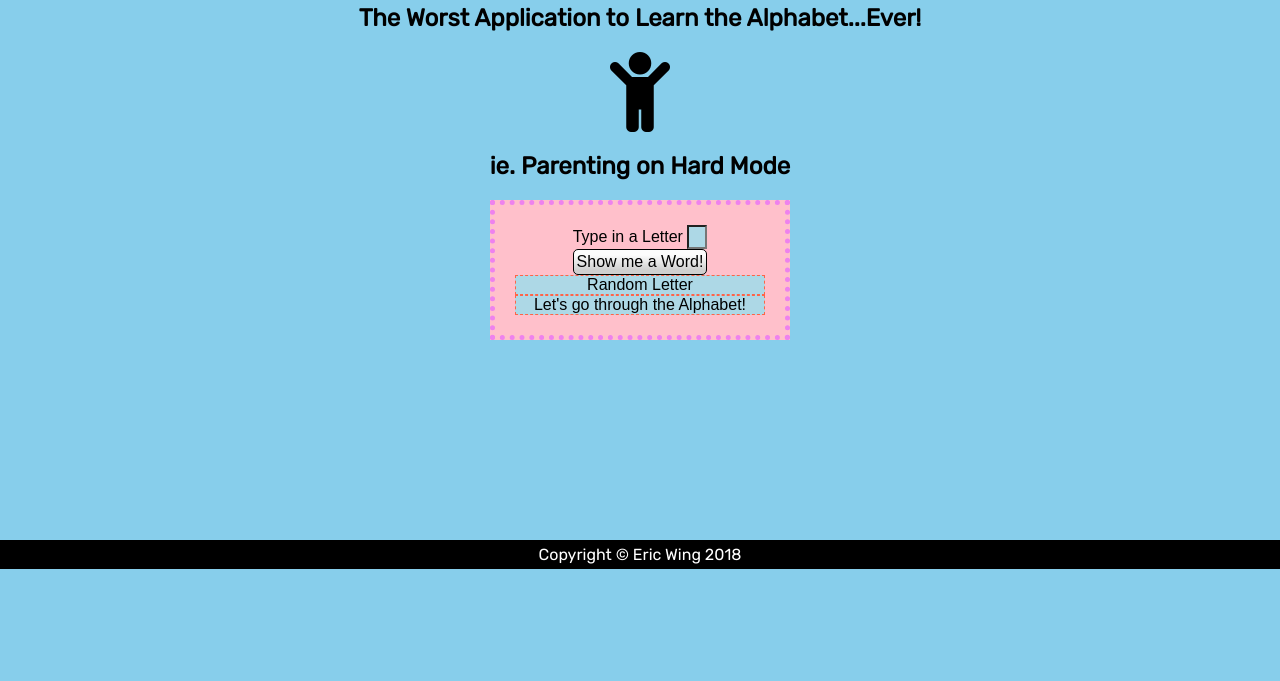
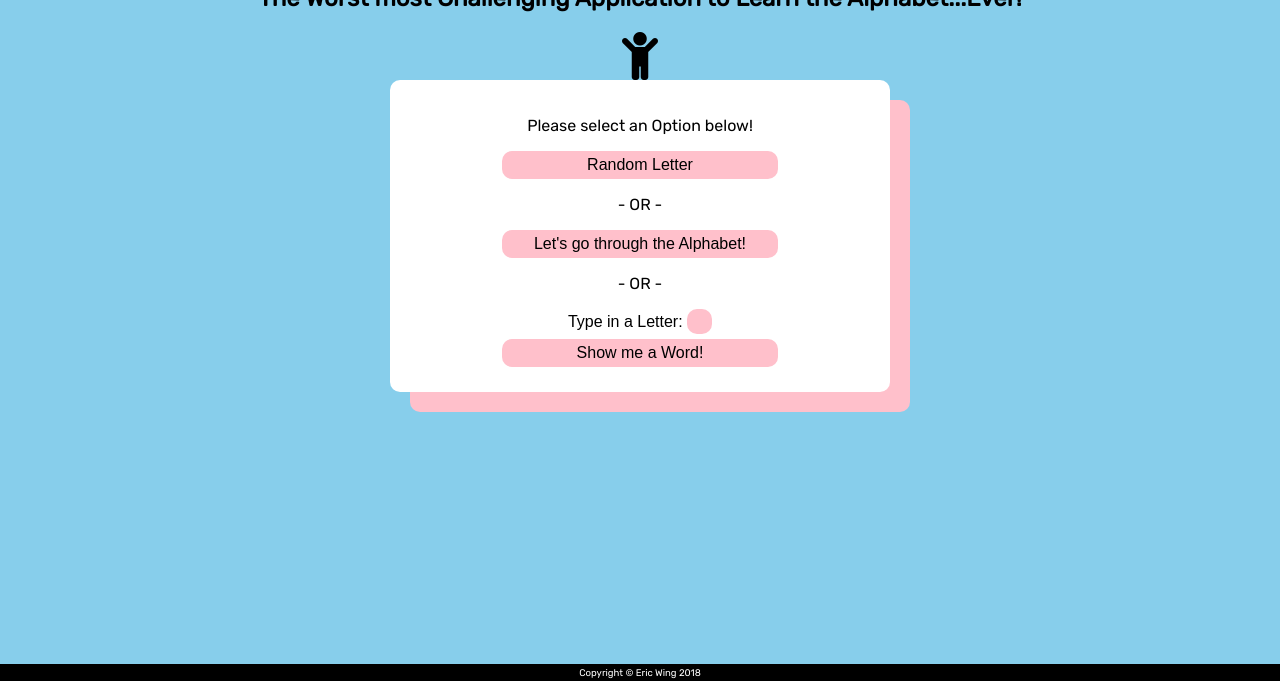
Before and after one commit to ecwing/eric_wing_project3, a plain HTML site: page index.html in a window 1280 px wide. Shown: the part 119-800 px from the top of the page. Drawn offline with nearby package versions, Linux system fonts and the light colour scheme; a web font is replaced by a local one.

Commit message:
added general stlying to application :rocket:

```diff
--- a/index.html
+++ b/index.html
@@ -9,40 +9,50 @@
     <link rel="stylesheet" href="styles/style.css">
     <link rel="stylesheet" href="https://use.fontawesome.com/releases/v5.5.0/css/all.css" integrity="sha384-B4dIYHKNBt8Bc12p+WXckhzcICo0wtJAoU8YZTY5qE0Id1GSseTk6S+L3BlXeVIU"
         crossorigin="anonymous">
-    <link href="https://fonts.googleapis.com/css?family=Rubik|Spicy+Rice" rel="stylesheet">
+    <link href="https://fonts.googleapis.com/css?family=Frijole|Rubik" rel="stylesheet">
     <link rel="stylesheet" href="https://cdnjs.cloudflare.com/ajax/libs/animate.css/3.7.0/animate.min.css">
 </head>
 <body>
+<main>
+    <h1 class="animated pulse">P for Pneumonia</h1>
+    <h2 class="animated rotateIn delay-1s">The <span class="line-through">Worst</span> most Challenging Application to Learn the Alphabet...Ever!</h2><span><i class="fas fa-child fa-3x animated bounce delay-2s"></i></span>
+    <!-- <h2>ie. Parenting on Hard Mode</h2> -->
 
-<h1 class="animated pulse">P for Pneumonia</h1>
-<h2 class="animated rot`1ateIn delay-1s">The Worst Application to Learn the Alphabet...Ever!</h2><i class="fas fa-child fa-5x"></i>
-<h2>ie. Parenting on Hard Mode</h2>
-
-<div class="box">
+    <div class="box main-wrapper">
         <form action="">
-        <label for="Lettter">Type in a Letter</label>
+            <p>Please select an Option below!</p>
+            <div class="random select-button" unselectable="on">Random Letter</div>
+            <p>- OR -</p>
+            <div class="alphabet select-button" unselectable="on">Let's go through the Alphabet!</div>
+            <p>- OR -</p>
+            <label for="Lettter">Type in a Letter:</label>
             <input type="text" required="true" maxlength="1" class="letter-input">
             <div>
                 <input type="submit" name="letter" value="Show me a Word!">
             </div>
-        <div class="another-user-example hidden">Another word with the same letter</div>
-        <div class="random" unselectable="on">Random Letter</div>
-        <div class="alphabet" unselectable="on">Let's go through the Alphabet!</div>
+            <div class="another-user-example hidden select-button">Another word with the same letter</div>
+
+            <div class="alphabet-button hidden select-button">Next Letter</div>
+
             <div class="result"></div>
-
         </form>
 
         <div class="toggle-example">
-
             <button type="submit" name="example" class="example" value="Show me an Example!">Show me an Example!</button>
             <div class="example-text hidden"></div>
             <div class="user-example-text hidden"></div>
         </div>
-
     </div>
 
 
-<footer><p>Copyright &copy Eric Wing 2018</p></footer>
+</main>
+
+
+
+
+<footer class="footer">
+    <p>Copyright &copy Eric Wing 2018</p>
+</footer>
 
 <script src="https://cdnjs.cloudflare.com/ajax/libs/jquery/2.1.4/jquery.js"></script>
 <script src="script.js"></script>
--- a/styles/partials/_global.scss
+++ b/styles/partials/_global.scss
@@ -5,12 +5,31 @@ html {
 body {
     background: skyblue;
     text-align: center;
+    display: flex;
+    flex-direction: column;
+    // background-image: url(../assets/abc.png);
+    background-repeat: no-repeat;
+}
+
+html, body {
+  height: 100%;
+}
+
+main {
+
+    flex: 1 0 auto;
+    margin-bottom: 35px;
+
+}
+.footer {
+//   flex-shrink: 0;
 }
 
 .main-wrapper {
-
+    max-width: 1280px;
+    margin: 0 auto;
+    width: auto;
 }
-
 
 @mixin font-size($size-value) {
     font-size: $size-value * 1px;
@@ -19,79 +38,110 @@ body {
 
 h1 {
     @include font-size(50);
-    font-family: 'Spicy Rice', cursive;
+    font-family: 'Frijole', cursive;
     margin: 0;
     margin-top: 10px;
+    text-shadow: 5px 5px pink;
+}
+
+h2 {
+    margin: 0;
+    padding-bottom: 20px;
 }
 
 h2,h3,p {
     font-family: 'Rubik', sans-serif;
 }
 
-.box {
-    background: pink;
-    height: auto;
-    width: 300px;
-    margin: 0 auto;
-    border: violet 5px dotted;
+.line-through {
+    text-decoration: line-through;
 }
 
+.fas {
+    display: inline;
+}
+
+.box {
+    border-radius: 10px;
+    background: #fff;
+    margin: 0 auto;
+    padding: 20px;
+    width: 80%;
+    max-width: 500px;
+    box-shadow: 20px 20px 5px 0px pink;
+    -webkit-box-shadow: 20px 20px 0px 0px pink;
+    -moz-box-shadow: 20px 20px 0px 0px pink;
+}
+
+.select-button {
+    padding: 5px;
+    margin: 5px;
+
+}
+input,
+button {
+    border: none;
+    margin: 15px;
+    padding: 5px;
+
+}
+
+
+input,
+button,
+.alphabet-button,
 .another-user-example,
 .random,
 .alphabet
  {
-    background: lightblue;
-    border: 1px dashed tomato;
+    margin: 0 auto;
+    width: 60%;
+    background: pink;
     cursor: pointer;
-    transition: .25s ease-in;
--webkit-user-select: none; /* Chrome/Safari */
--moz-user-select: none; /* Firefox */
--ms-user-select: none; /* IE10+ */
+    transition: .2s ease-in;
+    border-radius: 10px;
+    -webkit-user-select: none; /* Chrome/Safari */
+    -moz-user-select: none; /* Firefox */
+    -ms-user-select: none; /* IE10+ */
 
 }
 
-input[type="text"],
-textarea {
-    background: lightblue;
+// textarea {
+//     background: pink;
+// }
+
+
+input[type="submit"]:hover,
+button[type="submit"]:hover,
+.alphabet-button:hover,
+.another-user-example:hover,
+.random:hover,
+.alphabet:hover {
+    color: black;
+    background: #b3b7ee;
 }
 
-.random:hover,
-.alphabet:hover {
-    color: lightblue;
-    background: violet;
-}
+// form {
+//     padding: 10px;
+// }
 
-form {
-    padding: 20px;
+input[type="submit"] {
+    margin: 5px 0;
 }
 
 input[type="text"]:required:focus {
     border-color: rgba(18, 140, 32, 0.6); /* green */
     outline: 0;
-    background: lightblue;
+    background: pink;
+
 }
 
 .letter-input {
-    width: 20px;
+    width: 25px;
+    height: 25px;
+    text-align: center;
 }
 
-
-
-
-
-
-input[type=submit] {
-  -webkit-border-radius: 5px;
-  -moz-border-radius: 5px;
-  border-radius: 5px;
-  background-image: -webkit-gradient(linear, left bottom, left top, color-stop(0.16, rgb(207, 207, 207)), color-stop(0.79, rgb(252, 252, 252)));
-  background-image: -moz-linear-gradient(center bottom, rgb(207, 207, 207) 16%, rgb(252, 252, 252) 79%);
-  background-image: linear-gradient(to top, rgb(207, 207, 207) 16%, rgb(252, 252, 252) 79%);
-  padding: 3px;
-  border: 1px solid #000;
-  color: black;
-  text-decoration: none;
-}
 .example {
     display: none;
 }
@@ -110,17 +160,54 @@ input[type=submit] {
 
 
 footer {
-    margin-top: 200px;
     width: 100%;
     background: black;
     color: white;
 }
 
 footer p {
-    padding: 5px;
+    @include font-size(6);
+    padding: 3px;
     margin: 0;
 }
 
-// proper layout
-// proper indentation
-// responsive
+
+ @media only screen and (max-width: 645px) {
+
+    h1 {
+        @include font-size(30);
+    }
+    input,
+    button,
+    .alphabet-button,
+    .another-user-example,
+    .random,
+    .alphabet
+        {
+            width: 75%;
+        }
+
+}
+
+ @media only screen and (max-width: 400px) {
+
+    h1 {
+        @include font-size(25);
+    }
+
+    h2 {
+        @include font-size(10);
+    }
+
+    input,
+    button,
+    .alphabet-button,
+    .another-user-example,
+    .random,
+    .alphabet
+        {
+            width: 100%;
+        }
+
+
+}
--- a/styles/style.css
+++ b/styles/style.css
@@ -135,34 +135,86 @@ legend, button::-moz-focus-inner, input::-moz-focus-inner {
 
 body {
   background: skyblue;
-  text-align: center; }
+  text-align: center;
+  display: -webkit-box;
+  display: -ms-flexbox;
+  display: flex;
+  -webkit-box-orient: vertical;
+  -webkit-box-direction: normal;
+  -ms-flex-direction: column;
+  flex-direction: column;
+  background-repeat: no-repeat; }
+
+html, body {
+  height: 100%; }
+
+main {
+  -webkit-box-flex: 1;
+  -ms-flex: 1 0 auto;
+  flex: 1 0 auto;
+  margin-bottom: 35px; }
+
+.main-wrapper {
+  max-width: 1280px;
+  margin: 0 auto;
+  width: auto; }
 
 h1 {
   font-size: 50px;
   font-size: 5rem;
-  font-family: 'Spicy Rice', cursive;
+  font-family: 'Frijole', cursive;
   margin: 0;
-  margin-top: 10px; }
+  margin-top: 10px;
+  text-shadow: 5px 5px pink; }
+
+h2 {
+  margin: 0;
+  padding-bottom: 20px; }
 
 h2, h3, p {
   font-family: 'Rubik', sans-serif; }
 
+.line-through {
+  text-decoration: line-through; }
+
+.fas {
+  display: inline; }
+
 .box {
-  background: pink;
-  height: auto;
-  width: 300px;
+  border-radius: 10px;
+  background: #fff;
   margin: 0 auto;
-  border: violet 5px dotted; }
+  padding: 20px;
+  width: 80%;
+  max-width: 500px;
+  box-shadow: 20px 20px 5px 0px pink;
+  -webkit-box-shadow: 20px 20px 0px 0px pink;
+  -moz-box-shadow: 20px 20px 0px 0px pink; }
 
+.select-button {
+  padding: 5px;
+  margin: 5px; }
+
+input,
+button {
+  border: none;
+  margin: 15px;
+  padding: 5px; }
+
+input,
+button,
+.alphabet-button,
 .another-user-example,
 .random,
 .alphabet {
-  background: lightblue;
-  border: 1px dashed tomato;
+  margin: 0 auto;
+  width: 60%;
+  background: pink;
   cursor: pointer;
-  -webkit-transition: .25s ease-in;
-  -o-transition: .25s ease-in;
-  transition: .25s ease-in;
+  -webkit-transition: .2s ease-in;
+  -o-transition: .2s ease-in;
+  transition: .2s ease-in;
+  border-radius: 10px;
   -webkit-user-select: none;
   /* Chrome/Safari */
   -moz-user-select: none;
@@ -170,41 +222,28 @@ h2, h3, p {
   -ms-user-select: none;
   /* IE10+ */ }
 
-input[type="text"],
-textarea {
-  background: lightblue; }
-
+input[type="submit"]:hover,
+button[type="submit"]:hover,
+.alphabet-button:hover,
+.another-user-example:hover,
 .random:hover,
 .alphabet:hover {
-  color: lightblue;
-  background: violet; }
+  color: black;
+  background: #b3b7ee; }
 
-form {
-  padding: 20px; }
+input[type="submit"] {
+  margin: 5px 0; }
 
 input[type="text"]:required:focus {
   border-color: rgba(18, 140, 32, 0.6);
   /* green */
   outline: 0;
-  background: lightblue; }
+  background: pink; }
 
 .letter-input {
-  width: 20px; }
-
-input[type=submit] {
-  -webkit-border-radius: 5px;
-  -moz-border-radius: 5px;
-  border-radius: 5px;
-  background-image: -webkit-gradient(linear, left bottom, left top, color-stop(0.16, #cfcfcf), color-stop(0.79, #fcfcfc));
-  background-image: -moz-linear-gradient(center bottom, #cfcfcf 16%, #fcfcfc 79%);
-  background-image: -webkit-gradient(linear, left bottom, left top, color-stop(16%, #cfcfcf), color-stop(79%, #fcfcfc));
-  background-image: -webkit-linear-gradient(bottom, #cfcfcf 16%, #fcfcfc 79%);
-  background-image: -o-linear-gradient(bottom, #cfcfcf 16%, #fcfcfc 79%);
-  background-image: linear-gradient(to top, #cfcfcf 16%, #fcfcfc 79%);
-  padding: 3px;
-  border: 1px solid #000;
-  color: black;
-  text-decoration: none; }
+  width: 25px;
+  height: 25px;
+  text-align: center; }
 
 .example {
   display: none; }
@@ -216,11 +255,39 @@ input[type=submit] {
   display: initial; }
 
 footer {
-  margin-top: 200px;
   width: 100%;
   background: black;
   color: white; }
 
 footer p {
-  padding: 5px;
+  font-size: 6px;
+  font-size: 0.6rem;
+  padding: 3px;
   margin: 0; }
+
+@media only screen and (max-width: 645px) {
+  h1 {
+    font-size: 30px;
+    font-size: 3rem; }
+  input,
+  button,
+  .alphabet-button,
+  .another-user-example,
+  .random,
+  .alphabet {
+    width: 75%; } }
+
+@media only screen and (max-width: 400px) {
+  h1 {
+    font-size: 25px;
+    font-size: 2.5rem; }
+  h2 {
+    font-size: 10px;
+    font-size: 1rem; }
+  input,
+  button,
+  .alphabet-button,
+  .another-user-example,
+  .random,
+  .alphabet {
+    width: 100%; } }
```
Also changed, not shown: script.js (+38 -13 lines), assets/abc.png (added), 1 other file. Lines whose indentation alone changed are shown as unchanged.
